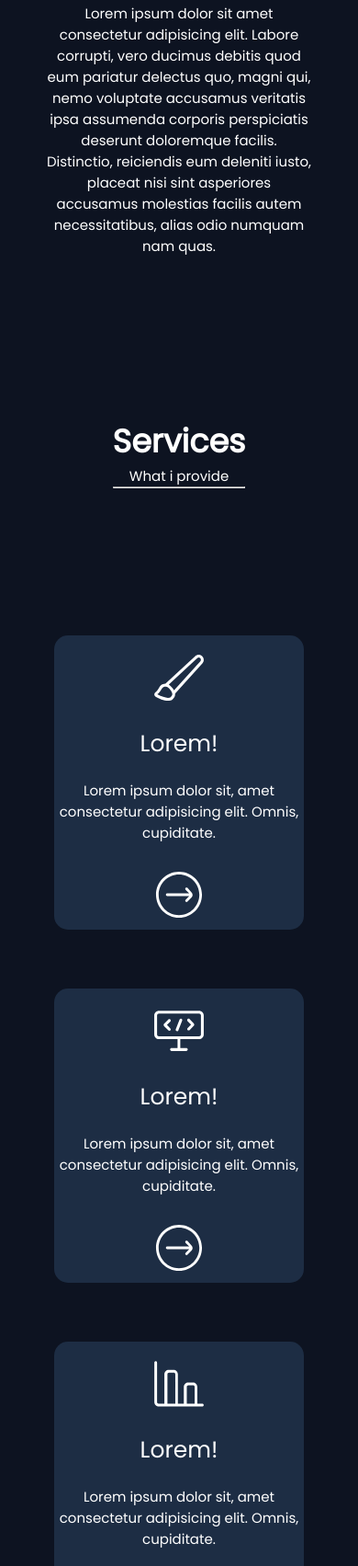
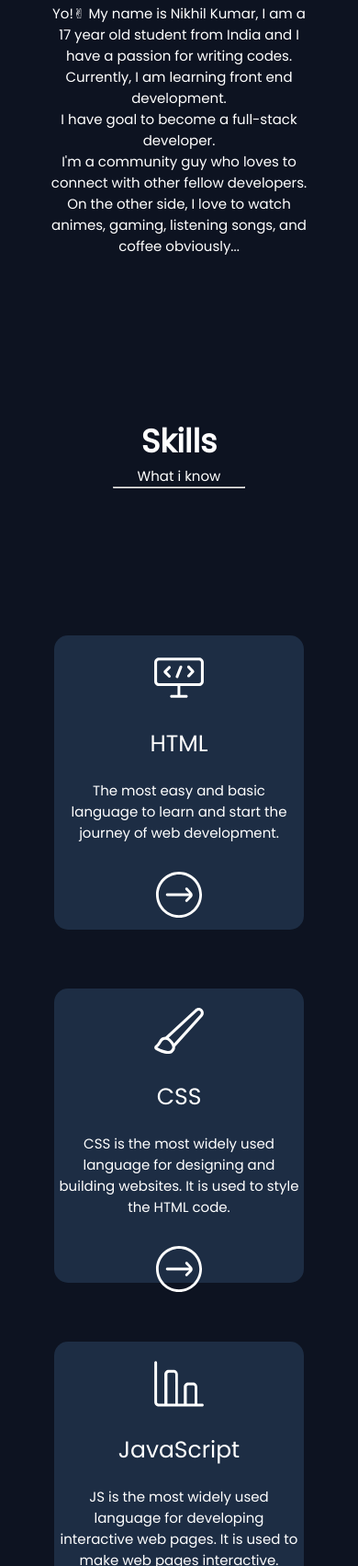
Before and after one commit to Nikhil-H4WK/Personal-Portfolio-1, a plain HTML site: page index.html in a window 390 px wide. Shown: the part 1314-3017 px from the top of the page at 92% size. Drawn offline with nearby package versions, Linux system fonts and the light colour scheme; a web font is replaced by a local one.

Commit message:
Added information in respected places..

```diff
--- a/index.html
+++ b/index.html
@@ -24,7 +24,7 @@
       <ul id="nav-links">
         <li class="nav_name"><a href="#main">Home</a></li>
         <li class="nav_name"><a href="#aboutme">About Me</a></li>
-        <li class="nav_name"><a href="#services">Services</a></li>
+        <li class="nav_name"><a href="#skills">Skills</a></li>
         <li class="nav_name"><a href="#projects">Projects</a></li>
         <li class="nav_name">
           <a href="#contact" class="contact_">Contact Me</a>
@@ -62,7 +62,7 @@
           </a>
         </li>
         <li class="nav_icon">
-          <a href="#services">
+          <a href="#skills">
             <svg
               xmlns="http://www.w3.org/2000/svg"
               width="27"
@@ -254,85 +254,21 @@
           </div>
           <div class="aboutme-info">
             <p class="info_details">
-              Lorem ipsum dolor sit amet consectetur adipisicing elit. Labore
-              corrupti, vero ducimus debitis quod eum pariatur delectus quo,
-              magni qui, nemo voluptate accusamus veritatis ipsa assumenda
-              corporis perspiciatis deserunt doloremque facilis. Distinctio,
-              reiciendis eum deleniti iusto, placeat nisi sint asperiores
-              accusamus molestias facilis autem necessitatibus, alias odio
-              numquam nam quas.
+              Yo!✌ My name is Nikhil Kumar, I am a 17 year old student from India and I have a passion for writing codes. <br>
+              Currently, I am learning front end development.<br>
+              I have goal to become a full-stack developer.<br>
+              I'm a community guy who loves to connect with other fellow developers.<br>
+              On the other side, I love to watch animes, gaming, listening songs, and coffee obviously... <br>
             </p>
           </div>
         </div>
       </div>
-      <div id="services">
-        <h1 class="heading">Services</h1>
-        <p class="sub-heading">What i provide</p>
+      <div id="skills">
+        <h1 class="heading">Skills</h1>
+        <p class="sub-heading">What i know</p>
         <hr />
-        <div class="services-div">
-          <div class="services-container">
-            <div class="service-icon">
-              <?xml version="1.0" encoding="utf-8"?>
-              <!-- Generator: Adobe Illustrator 22.0.1, SVG Export Plug-In . SVG Version: 6.00 Build 0)  -->
-              <svg
-                fill="#ffffff"
-                width="82"
-                height="82"
-                version="1.1"
-                id="lni_lni-brush-alt"
-                xmlns="http://www.w3.org/2000/svg"
-                xmlns:xlink="http://www.w3.org/1999/xlink"
-                x="0px"
-                y="0px"
-                viewBox="0 0 64 64"
-                style="enable-background: new 0 0 64 64"
-                xml:space="preserve"
-              >
-                <path
-                  d="M61,5.3c-1.2-1.2-2.8-1.9-4.4-1.9c-1.6,0-3.1,0.6-4.3,1.7L15.1,39.5c-1.2,0-2.5,0.2-4,0.8C9,41.3,8,43,7,44.8
-                c-1,1.6-2,3.5-4.5,5.4c-0.9,0.7-1.3,1.7-1.2,2.8S2,55,3,55.6c4,2.1,10.2,5,15.4,5c2,0,3.9-0.4,5.4-1.6c2.3-1.7,3.4-4,3.4-6.6
-                c0-0.2,0-0.5,0-0.7l34.1-37.6C63.4,11.6,63.3,7.7,61,5.3z M21.6,56.2C19,58.1,12.7,56.8,5,52.7c2.7-2.2,4-4.4,5-6.1
-                c0.9-1.6,1.5-2.5,2.6-3c2.7-1.2,4.9,0,5.2,0.1c2.8,2,5.8,5.6,5.9,8.7C23.6,53.9,22.9,55.2,21.6,56.2z M58.5,11.7L25.8,47.8
-                c-1.4-2.8-3.8-5.3-6.1-7l-0.1,0c0,0-0.2-0.1-0.4-0.2L54.7,7.7c1-1,2.8-1,3.8,0.1C59.5,8.8,59.5,10.6,58.5,11.7z"
-                />
-              </svg>
-            </div>
-            <p class="services-heading">Lorem!</p>
-            <p class="services-details">
-              Lorem ipsum dolor sit, amet consectetur adipisicing elit. Omnis,
-              cupiditate.
-            </p>
-            <a href="#" class="services-link">
-              <?xml version="1.0" encoding="utf-8"?>
-              <!-- Generator: Adobe Illustrator 22.0.1, SVG Export Plug-In . SVG Version: 6.00 Build 0)  -->
-              <svg
-                fill="#ffffff"
-                width="52"
-                height="52"
-                version="1.1"
-                id="lni_lni-arrow-right-circle"
-                xmlns="http://www.w3.org/2000/svg"
-                xmlns:xlink="http://www.w3.org/1999/xlink"
-                x="0px"
-                y="0px"
-                viewBox="0 0 64 64"
-                style="enable-background: new 0 0 64 64"
-                xml:space="preserve"
-              >
-                <g>
-                  <path
-                    d="M43.4,22.9c-0.7-0.7-1.8-0.7-2.5,0s-0.7,1.8,0,2.5l4.8,4.9H16.2c-1,0-1.8,0.8-1.8,1.8c0,1,0.8,1.8,1.8,1.8h29.5l-4.8,4.9
-		c-0.7,0.7-0.7,1.8,0,2.5c0.3,0.3,0.8,0.5,1.2,0.5c0.5,0,0.9-0.2,1.2-0.5l5.5-5.6c1.9-1.9,1.9-5,0-6.9L43.4,22.9z"
-                  />
-                  <path
-                    d="M32,1.3C15,1.3,1.2,15,1.2,32C1.2,49,15,62.8,32,62.8C49,62.8,62.8,49,62.8,32C62.8,15,49,1.3,32,1.3z M32,59.3
-		C17,59.3,4.7,47,4.7,32C4.7,17,17,4.8,32,4.8C47,4.8,59.3,17,59.3,32C59.3,47,47,59.3,32,59.3z"
-                  />
-                </g>
-              </svg>
-            </a>
-          </div>
-          <div class="services-container">
+        <div class="skills-div">
+          <div class="skills-container">
             <div class="service-icon">
               <?xml version="1.0" encoding="utf-8"?>
               <!-- Generator: Adobe Illustrator 22.0.1, SVG Export Plug-In . SVG Version: 6.00 Build 0)  -->
@@ -371,12 +307,11 @@
                 </g>
               </svg>
             </div>
-            <p class="services-heading">Lorem!</p>
-            <p class="services-details">
-              Lorem ipsum dolor sit, amet consectetur adipisicing elit. Omnis,
-              cupiditate.
+            <p class="skills-heading">HTML</p>
+            <p class="skills-details">
+              The most easy and basic language to learn and start the journey of web development.
             </p>
-            <a href="#" class="services-link">
+            <a href="#" class="skills-link">
               <?xml version="1.0" encoding="utf-8"?>
               <!-- Generator: Adobe Illustrator 22.0.1, SVG Export Plug-In . SVG Version: 6.00 Build 0)  -->
               <svg
@@ -406,7 +341,69 @@
               </svg>
             </a>
           </div>
-          <div class="services-container">
+          <div class="skills-container">
+            <div class="service-icon">
+              <?xml version="1.0" encoding="utf-8"?>
+              <!-- Generator: Adobe Illustrator 22.0.1, SVG Export Plug-In . SVG Version: 6.00 Build 0)  -->
+              <svg
+                fill="#ffffff"
+                width="82"
+                height="82"
+                version="1.1"
+                id="lni_lni-brush-alt"
+                xmlns="http://www.w3.org/2000/svg"
+                xmlns:xlink="http://www.w3.org/1999/xlink"
+                x="0px"
+                y="0px"
+                viewBox="0 0 64 64"
+                style="enable-background: new 0 0 64 64"
+                xml:space="preserve"
+              >
+                <path
+                  d="M61,5.3c-1.2-1.2-2.8-1.9-4.4-1.9c-1.6,0-3.1,0.6-4.3,1.7L15.1,39.5c-1.2,0-2.5,0.2-4,0.8C9,41.3,8,43,7,44.8
+                c-1,1.6-2,3.5-4.5,5.4c-0.9,0.7-1.3,1.7-1.2,2.8S2,55,3,55.6c4,2.1,10.2,5,15.4,5c2,0,3.9-0.4,5.4-1.6c2.3-1.7,3.4-4,3.4-6.6
+                c0-0.2,0-0.5,0-0.7l34.1-37.6C63.4,11.6,63.3,7.7,61,5.3z M21.6,56.2C19,58.1,12.7,56.8,5,52.7c2.7-2.2,4-4.4,5-6.1
+                c0.9-1.6,1.5-2.5,2.6-3c2.7-1.2,4.9,0,5.2,0.1c2.8,2,5.8,5.6,5.9,8.7C23.6,53.9,22.9,55.2,21.6,56.2z M58.5,11.7L25.8,47.8
+                c-1.4-2.8-3.8-5.3-6.1-7l-0.1,0c0,0-0.2-0.1-0.4-0.2L54.7,7.7c1-1,2.8-1,3.8,0.1C59.5,8.8,59.5,10.6,58.5,11.7z"
+                />
+              </svg>
+            </div>
+            <p class="skills-heading">CSS</p>
+            <p class="skills-details">
+              CSS is the most widely used language for designing and building
+              websites. It is used to style the HTML code.
+            </p>
+            <a href="#" class="skills-link">
+              <?xml version="1.0" encoding="utf-8"?>
+              <!-- Generator: Adobe Illustrator 22.0.1, SVG Export Plug-In . SVG Version: 6.00 Build 0)  -->
+              <svg
+                fill="#ffffff"
+                width="52"
+                height="52"
+                version="1.1"
+                id="lni_lni-arrow-right-circle"
+                xmlns="http://www.w3.org/2000/svg"
+                xmlns:xlink="http://www.w3.org/1999/xlink"
+                x="0px"
+                y="0px"
+                viewBox="0 0 64 64"
+                style="enable-background: new 0 0 64 64"
+                xml:space="preserve"
+              >
+                <g>
+                  <path
+                    d="M43.4,22.9c-0.7-0.7-1.8-0.7-2.5,0s-0.7,1.8,0,2.5l4.8,4.9H16.2c-1,0-1.8,0.8-1.8,1.8c0,1,0.8,1.8,1.8,1.8h29.5l-4.8,4.9
+		c-0.7,0.7-0.7,1.8,0,2.5c0.3,0.3,0.8,0.5,1.2,0.5c0.5,0,0.9-0.2,1.2-0.5l5.5-5.6c1.9-1.9,1.9-5,0-6.9L43.4,22.9z"
+                  />
+                  <path
+                    d="M32,1.3C15,1.3,1.2,15,1.2,32C1.2,49,15,62.8,32,62.8C49,62.8,62.8,49,62.8,32C62.8,15,49,1.3,32,1.3z M32,59.3
+		C17,59.3,4.7,47,4.7,32C4.7,17,17,4.8,32,4.8C47,4.8,59.3,17,59.3,32C59.3,47,47,59.3,32,59.3z"
+                  />
+                </g>
+              </svg>
+            </a>
+          </div>
+          <div class="skills-container">
             <div class="service-icon">
               <?xml version="1.0" encoding="utf-8"?>
               <!-- Generator: Adobe Illustrator 22.0.1, SVG Export Plug-In . SVG Version: 6.00 Build 0)  -->
@@ -432,12 +429,12 @@
                 />
               </svg>
             </div>
-            <p class="services-heading">Lorem!</p>
-            <p class="services-details">
-              Lorem ipsum dolor sit, amet consectetur adipisicing elit. Omnis,
-              cupiditate.
+            <p class="skills-heading">JavaScript</p>
+            <p class="skills-details">
+              JS is the most widely used language for developing
+              interactive web pages. It is used to make web pages interactive.
             </p>
-            <a href="#" class="services-link">
+            <a href="#" class="skills-link">
               <?xml version="1.0" encoding="utf-8"?>
               <!-- Generator: Adobe Illustrator 22.0.1, SVG Export Plug-In . SVG Version: 6.00 Build 0)  -->
               <svg
@@ -483,11 +480,8 @@
           <div class="project-details">
             <h2 class="project-title">Product Landing Page</h2>
             <p class="project-description">
-              Lorem ipsum dolor sit amet consectetur adipisicing elit. Quisquam,
-              quidem. Lorem ipsum, dolor sit amet consectetur adipisicing elit.
-              At quaerat quasi blanditiis, itaque ad eum laborum ut? Voluptatum
-              consequatur ipsam deleniti quas, mollitia minus natus sunt!
-              Officia incidunt illum itaque.
+              This product landing page is a page that contains information about Hercules Bikes. It is usually the first page a visitor sees when
+              they visit a website.
             </p>
             <button>
               <a
@@ -506,11 +500,7 @@
           <div class="project-details">
             <h2 class="project-title">Tribute Page</h2>
             <p class="project-description">
-              Lorem ipsum dolor sit amet consectetur adipisicing elit. Quisquam,
-              quidem. Lorem ipsum, dolor sit amet consectetur adipisicing elit.
-              At quaerat quasi blanditiis, itaque ad eum laborum ut? Voluptatum
-              consequatur ipsam deleniti quas, mollitia minus natus sunt!
-              Officia incidunt illum itaque.
+              This is a tribute page for Sushant Singh Rajput that displays information about him like where he born and how many achivements he earned in his young age.
             </p>
             <button>
               <a
@@ -529,11 +519,7 @@
           <div class="project-details">
             <h2 class="project-title">Survey Form</h2>
             <p class="project-description">
-              Lorem ipsum dolor sit amet consectetur adipisicing elit. Quisquam,
-              quidem. Lorem ipsum, dolor sit amet consectetur adipisicing elit.
-              At quaerat quasi blanditiis, itaque ad eum laborum ut? Voluptatum
-              consequatur ipsam deleniti quas, mollitia minus natus sunt!
-              Officia incidunt illum itaque.
+              This is a survey form that asks the user to fill in the information about their favorite games, what kind of console they like, what kind of games they played first time.
             </p>
             <button>
               <a
@@ -670,7 +656,7 @@
         <h1>Nikhil Codes</h1>
         <div class="links">
           <a href="#aboutme">About</a>
-          <a href="#services">Services</a>
+          <a href="#skills">skills</a>
           <a href="#projects">Projects</a>
         </div>
         <div id="icons">
--- a/styles/services.css
+++ b/styles/services.css
@@ -1,16 +1,16 @@
-#services {
+#skills {
     margin: 30px 0px;
     padding-top: 10rem;
 }
 
-.services-div {
+.skills-div {
     display: flex;
     flex-direction: row;
     justify-content: center;
     margin-top: 10rem;
 }
 
-.services-container {
+.skills-container {
     display: flex;
     flex-direction: column;
     width: 20rem;
@@ -22,7 +22,7 @@
     transition: all 0.2s ease-in-out;
 }
 
-.services-container:hover {
+.skills-container:hover {
     transform: scale(1.1);
 }
 
@@ -30,19 +30,19 @@
     margin: 0px auto;
 }
 
-.services-heading {
+.skills-heading {
     text-align: center;
     font-size: 30px;
     padding-top: 15px;
 }
 
-.services-details {
+.skills-details {
     text-align: center;
     margin-top: 20px;
-    font-size: 18px;
+    font-size: 13px;
 }
 
-.services-link {
+.skills-link {
     margin: 40px auto;
 }
 
@@ -53,43 +53,43 @@
         width: 3.5rem;
     }
 
-    .services-heading {
+    .skills-heading {
         font-size: 25px;
         padding-top: 5px;
     }
 
-    .services-details {
+    .skills-details {
         font-size: 15px;
     }
 
-    .services-link {
+    .skills-link {
         margin: 30px auto;
     }
 
-    .services-container {
+    .skills-container {
         padding: 5px;
         margin: 0px 3rem;
     }
 }
 
 @media screen and (max-width: 900px) {
-    .services-div {
+    .skills-div {
         flex-direction: column;
         margin-top: 8rem;
     }
 
-    .services-container {
+    .skills-container {
         height: 20rem;
         margin: 2rem auto;
     }
 
-    #services {
+    #skills {
         padding-top: 4rem;
     }
 }
 
 @media screen and (max-width: 600px) {
-    .services-container {
+    .skills-container {
         width: 17rem;
     }
 }
```
